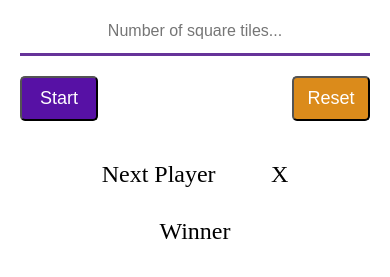
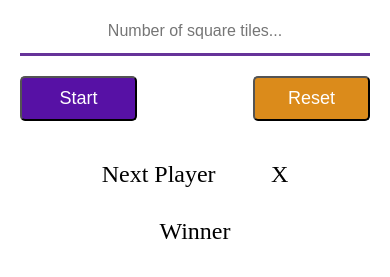
Before and after one commit to CDiala/tic-tac-toe, a plain HTML site: page index.html in a window 390 px wide. Shown: the part 145-422 px from the top of the page. Drawn offline with Linux system fonts and the light colour scheme.

Commit message:
fix: Adjust button width

```diff
--- a/styles.css
+++ b/styles.css
@@ -128,7 +128,7 @@ body {
   .reset {
     flex: 1;
     padding: 10px 0;
-    max-width: 20vw;
+    max-width: 30vw;
   }
 
   .play-zone {
```
